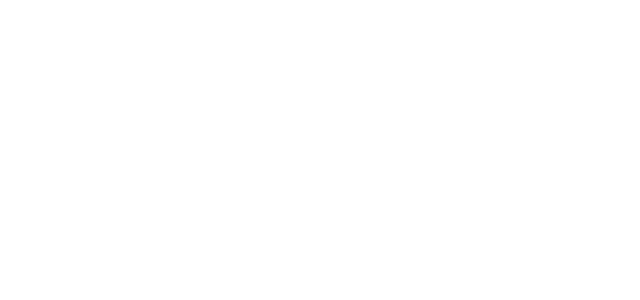
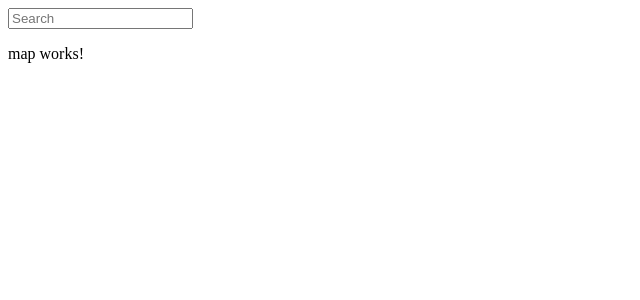
Before and after one commit to R-Ohman/smart-city-hackathon, an Angular app in the folder frontend/SmartCity/: page / in a window 1280 px wide. Shown: the top 300 px of the page, without its empty margins (0-640 px from the left). Built offline with nearby package versions, Linux system fonts and the light colour scheme.

Commit message:
feat: add search input

```diff
--- a/frontend/SmartCity/src/app/app.component.html
+++ b/frontend/SmartCity/src/app/app.component.html
@@ -1 +1,2 @@
+<app-header></app-header>
 <router-outlet></router-outlet>
--- a/frontend/SmartCity/src/app/app.component.ts
+++ b/frontend/SmartCity/src/app/app.component.ts
@@ -1,10 +1,11 @@
 import { Component } from '@angular/core';
 import { RouterOutlet } from '@angular/router';
+import { HeaderComponent } from "./core/header/header.component";
 
 @Component({
   selector: 'app-root',
   standalone: true,
-  imports: [RouterOutlet],
+  imports: [RouterOutlet, HeaderComponent],
   templateUrl: './app.component.html',
   styleUrl: './app.component.scss'
 })
--- a/frontend/SmartCity/src/app/app.routes.ts
+++ b/frontend/SmartCity/src/app/app.routes.ts
@@ -1,3 +1,9 @@
 import { Routes } from '@angular/router';
+import { MapComponent } from './features/map/map.component';
 
-export const routes: Routes = [];
+export const routes: Routes = [
+    {
+        path: '**',
+        component: MapComponent,
+    }
+];
--- a/frontend/SmartCity/src/app/core/header/header.component.html
+++ b/frontend/SmartCity/src/app/core/header/header.component.html
@@ -1 +1 @@
-<p>header works!</p>
+<app-search></app-search>
--- a/frontend/SmartCity/src/app/core/header/header.component.ts
+++ b/frontend/SmartCity/src/app/core/header/header.component.ts
@@ -1,9 +1,10 @@
 import { Component } from '@angular/core';
+import { SearchComponent } from "./search/search.component";
 
 @Component({
   selector: 'app-header',
   standalone: true,
-  imports: [],
+  imports: [SearchComponent],
   templateUrl: './header.component.html',
   styleUrl: './header.component.scss'
 })
--- /dev/null
+++ b/frontend/SmartCity/src/app/core/header/search/search.component.html
@@ -0,0 +1,8 @@
+<div class="search-container mx-auto">
+    <input
+      class="search-input"
+      type="text"
+      placeholder="Search"
+      [(ngModel)]="searchQuery"
+    />
+  </div>
--- /dev/null
+++ b/frontend/SmartCity/src/app/core/header/search/search.component.ts
@@ -0,0 +1,44 @@
+import { Component, DestroyRef, inject, Injector, OnInit, signal } from '@angular/core';
+import { takeUntilDestroyed, toObservable } from '@angular/core/rxjs-interop';
+import { FormsModule } from '@angular/forms';
+import { debounceTime } from 'rxjs';
+import { HeaderService } from '../../service/header/header.service';
+
+@Component({
+  selector: 'app-search',
+  standalone: true,
+  imports: [FormsModule],
+  templateUrl: './search.component.html',
+  styleUrl: './search.component.scss'
+})
+export class SearchComponent implements OnInit {
+  searchQuery = signal('');
+
+  private injector = inject(Injector);
+
+  constructor(
+    private headerService: HeaderService,
+    private destroyRef: DestroyRef
+  ) {}
+
+  ngOnInit() {
+    this.subscribeSearchQuery();
+  }
+
+  private subscribeSearchQuery() {
+    const searchQuery$ = toObservable(this.searchQuery, {
+      injector: this.injector,
+    });
+    const userTypeTimeout = 500;
+    searchQuery$
+        .pipe(
+          takeUntilDestroyed(this.destroyRef),
+          debounceTime(userTypeTimeout)
+        )
+        .subscribe((query) => {
+          if (!!query && query.length > 2) {
+            this.headerService.searchQuery.set(query);
+          }
+        });
+  }
+}
--- /dev/null
+++ b/frontend/SmartCity/src/app/core/service/header/header.service.ts
@@ -0,0 +1,10 @@
+import { Injectable, signal } from '@angular/core';
+
+@Injectable({
+  providedIn: 'root'
+})
+export class HeaderService {
+  searchQuery = signal('');
+
+  constructor() { }
+}
```
Also changed, not shown: frontend/SmartCity/src/app/core/header/search/search.component.scss (added), 2 other files (tests, documents, lock files or other folders).
